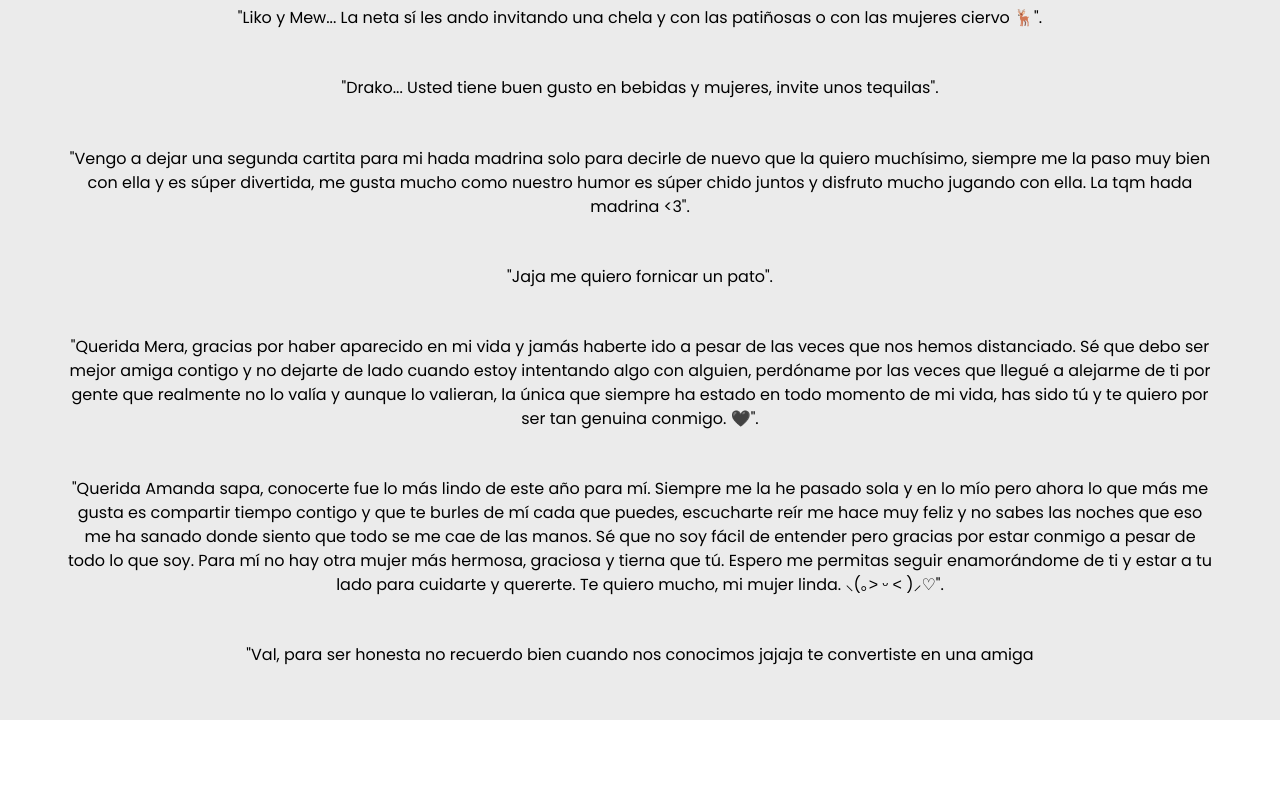
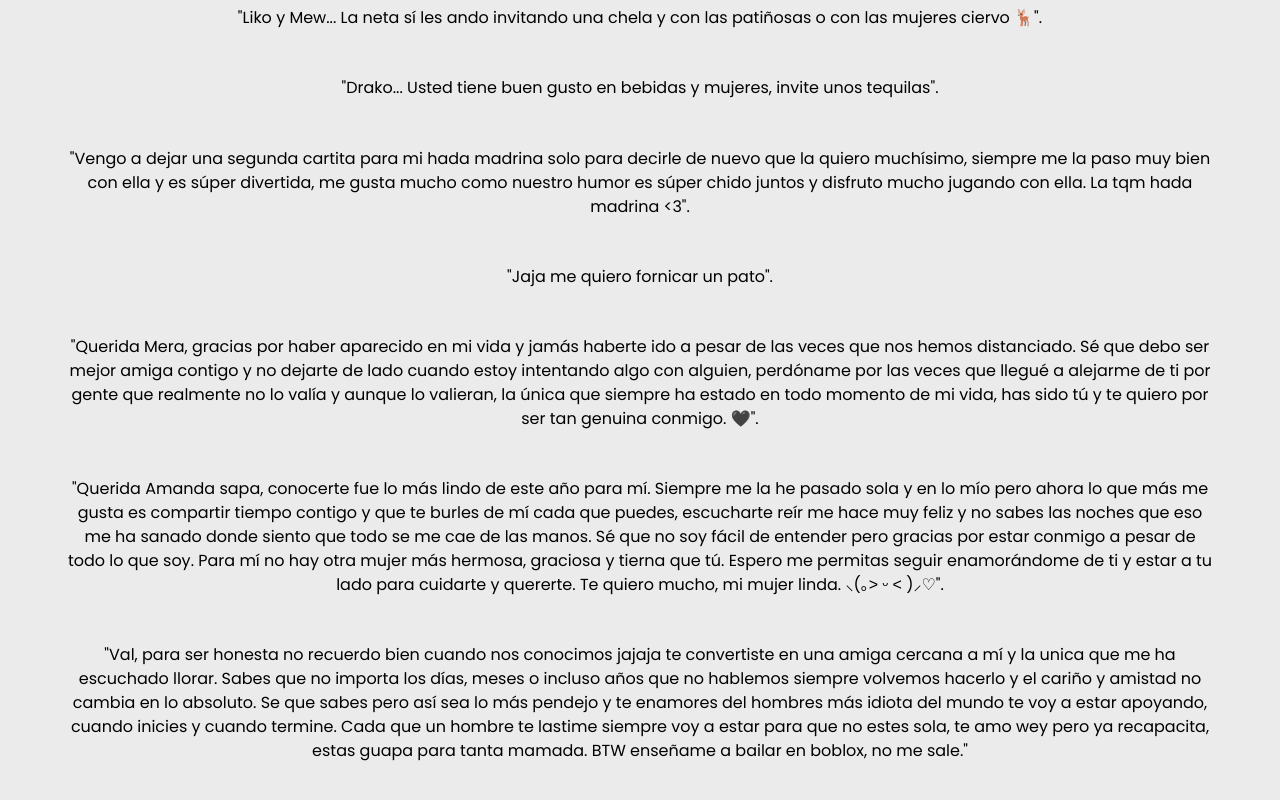
Before and after one commit to herrscherEmerald/cartas-asa.github.io, a plain HTML site: page index.html in a window 1280 px wide. Shown: the part 3663-4463 px from the top of the page. Before the commit the page ends 4383 px from the top, so only its background shows below. Drawn offline with Linux system fonts and the light colour scheme.

Commit message:
Update index.html

```diff
--- a/index.html
+++ b/index.html
@@ -128,56 +128,7 @@
 
                     Te quiero mucho, mi mujer linda. ⸜(｡˃ ᵕ ˂ )⸝♡".</p>
 
-                    <p>"Val, para ser honesta no recuerdo bien cuando nos conocimos jajaja te convertiste en una amiga
-
-
-
-
-
-
-
-
-
-
-
-
-
-
-
-
-
-
-
-
-
-
-
-
-
-
-
-
-
-
-
-
-
-
-
-
-
-
-
-
-
-
-
-
-
-
-
-
-
+                    <p>"Val, para ser honesta no recuerdo bien cuando nos conocimos jajaja te convertiste en una amiga cercana a mí y la unica que me ha escuchado llorar. Sabes que no importa los días, meses o incluso años que no hablemos siempre volvemos hacerlo y el cariño y amistad no cambia en lo absoluto. Se que sabes pero así sea lo más pendejo y te enamores del hombres más idiota del mundo te voy a estar apoyando, cuando inicies y cuando termine. Cada que un hombre te lastime siempre voy a estar para que no estes sola, te amo wey pero ya recapacita, estas guapa para tanta mamada. BTW enseñame a bailar en boblox, no me sale."</p>
 
 
 
```
